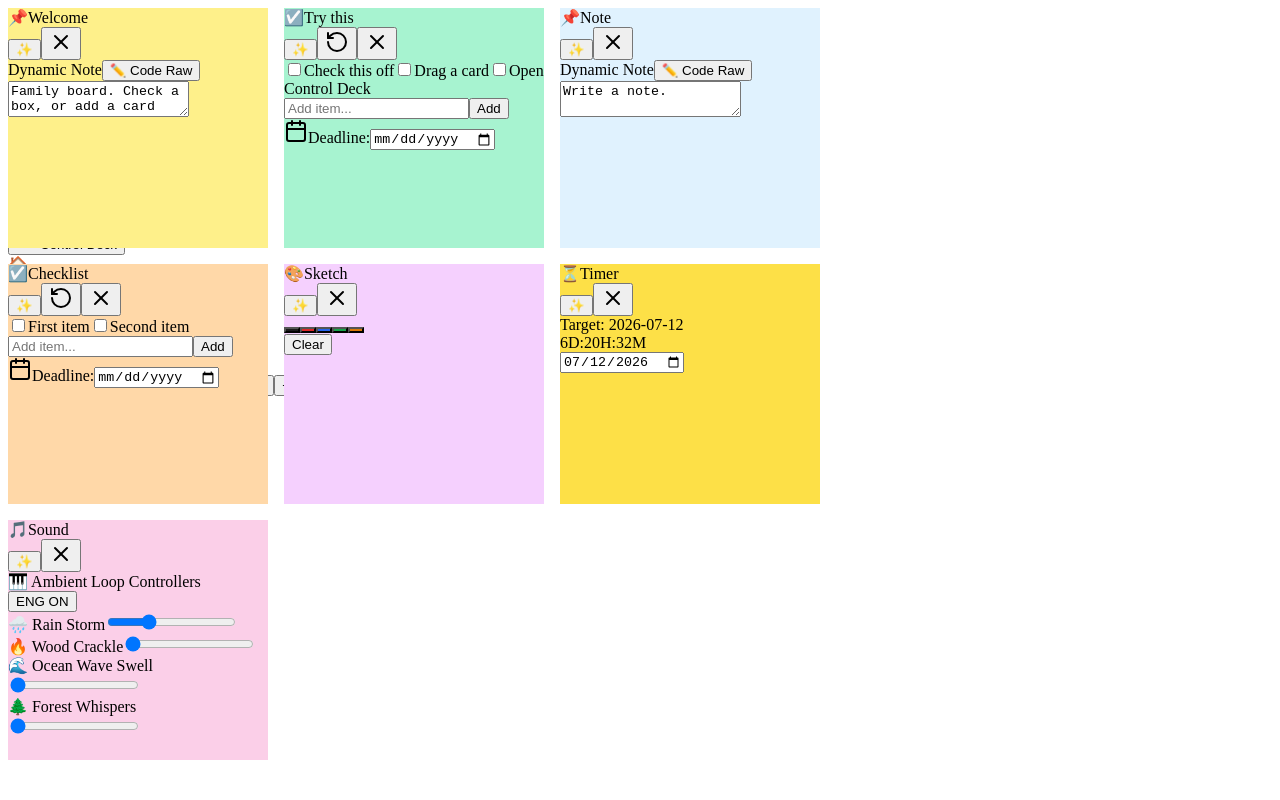
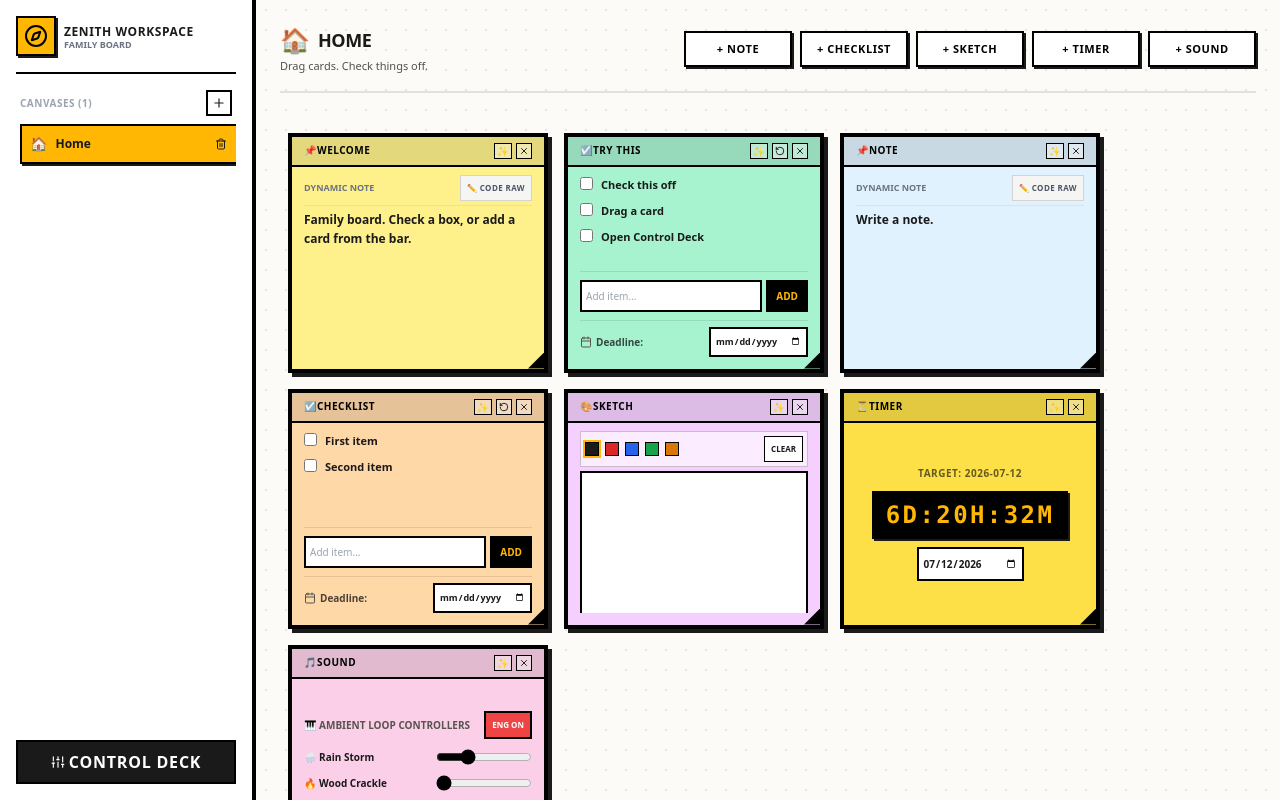
Before and after one commit to devtechedge/zenith-canvas, a Next.js app: page / in a window 1280 px wide. Built offline with nearby package versions, Linux system fonts and the light colour scheme.

Commit message:
fix: restore Tailwind after Control Deck CSS overwrite (#9)
globals.css was replaced with only deck-knob rules. Put @tailwind, neo-shadows, overlay scrollbars, and deck styles back so production is not unstyled HTML.

```diff
--- a/app/globals.css
+++ b/app/globals.css
@@ -1,3 +1,81 @@
+@tailwind base;
+@tailwind components;
+@tailwind utilities;
+
+body {
+  background-color: #FAFAFA;
+  color: #1A1A1A;
+  font-family: system-ui, -apple-system, BlinkMacSystemFont, 'Segoe UI', Roboto, Oxygen, Ubuntu, Cantarell, 'Open Sans', 'Helvetica Neue', sans-serif;
+}
+
+/* Overlay / auto-hide scrollbars — hidden until the scroll container is hovered. */
+* {
+  scrollbar-width: thin;
+  scrollbar-color: transparent transparent;
+}
+
+*:hover,
+*:focus,
+*:focus-within {
+  scrollbar-color: rgba(26, 26, 26, 0.4) transparent;
+}
+
+*::-webkit-scrollbar {
+  width: 8px;
+  height: 8px;
+  background: transparent;
+}
+
+*::-webkit-scrollbar-track {
+  background: transparent;
+}
+
+*::-webkit-scrollbar-thumb {
+  background-color: transparent;
+  border-radius: 999px;
+  border: 2px solid transparent;
+  background-clip: padding-box;
+}
+
+*:hover::-webkit-scrollbar-thumb,
+*:focus::-webkit-scrollbar-thumb,
+*:focus-within::-webkit-scrollbar-thumb {
+  background-color: rgba(26, 26, 26, 0.35);
+}
+
+*::-webkit-scrollbar-thumb:hover {
+  background-color: rgba(26, 26, 26, 0.55);
+}
+
+@supports (overflow: overlay) {
+  .overflow-auto,
+  .overflow-y-auto,
+  .overflow-x-auto,
+  .overflow-scroll,
+  .overflow-y-scroll,
+  .overflow-x-scroll {
+    overflow: overlay;
+  }
+}
+
+/* Custom Neo-brutalist styles to match our high-craft design philosophy */
+.neo-shadow {
+  box-shadow: 4px 4px 0px 0px #1A1A1A;
+}
+
+.neo-shadow-sm {
+  box-shadow: 2px 2px 0px 0px #1A1A1A;
+}
+
+.neo-shadow-lg {
+  box-shadow: 8px 8px 0px 0px #1A1A1A;
+}
+
+.neo-shadow-active {
+  box-shadow: 1px 1px 0px 0px #1A1A1A;
+  transform: translate(3px, 3px);
+}
+
 .deck-section {
   border: 2px solid #1A1A1A;
   background: #ffffff;
```
Also changed, not shown: 1 other file (tests, documents, lock files or other folders).
